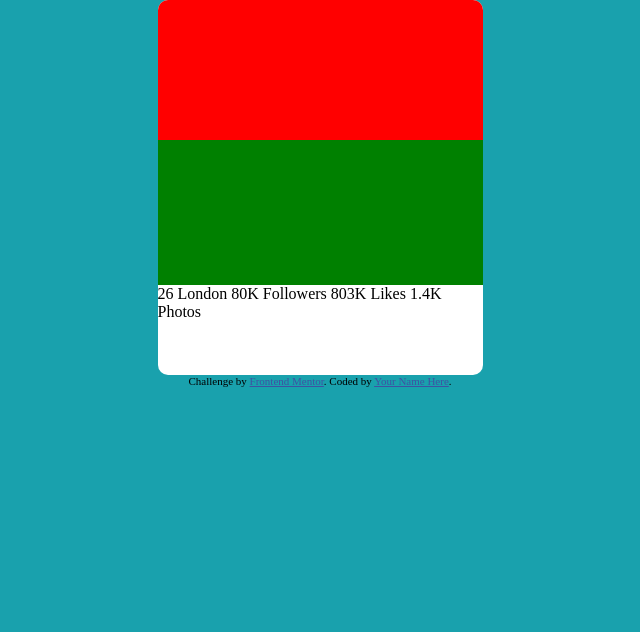
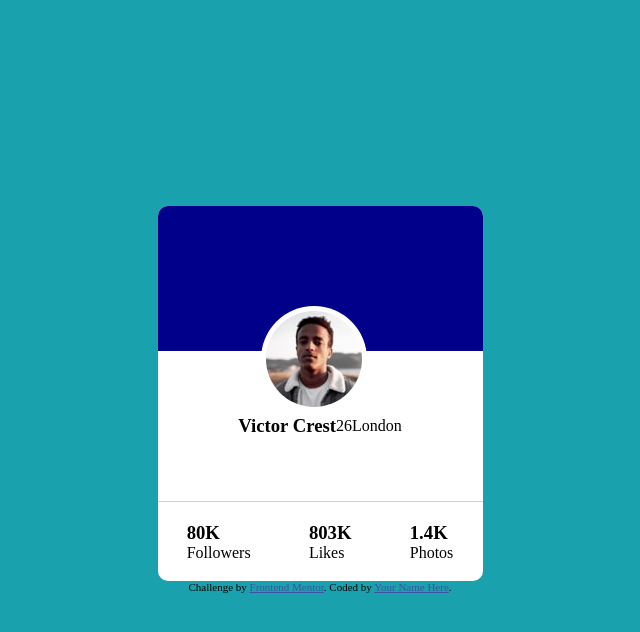
Before and after one commit to SilvioCalixto/profile-card-component, a plain HTML site: page index.html in a window 1280 px wide. Shown: the whole page, without its empty margins (320-960 px from the left). Drawn offline with Linux system fonts and the light colour scheme.

Commit message:
atualizei

```diff
--- a/assets/css/style.css
+++ b/assets/css/style.css
@@ -1,4 +1,4 @@
-
+@import url('https://fonts.googleapis.com/css2?family=Kumbh+Sans:wght@400;700&display=swap');
 
 * {
     margin: 0;
@@ -7,7 +7,7 @@
 
 body {
     background-color: #19a1ad;
-    height: calc(100vh -1px);
+    height: calc(100vh - 1px);
     display:flex;
     justify-content: center;
     align-items: center;
@@ -15,6 +15,7 @@ body {
 }
 
 .container {
+    position:relative;
     height: 375px;
     width: 325px;
     background-color:white;
@@ -23,16 +24,32 @@ body {
 }
 
 .div1 {
-    background-color: red;
-    height: 140px;
+    background-color: darkblue;
+    height: 145px;
     width: 100%;
     border-top-right-radius: 10px;
     border-top-left-radius: 10px;
 }
 .div2 {
-    background-color: green;
-    height: 145px;
+    height: 150px;
+    border-bottom: 1px solid lightgray;
+    display: flex;
+    align-items: center;
+    justify-content: center;
 }
 .div3 {
-    background-color: yellow;
+    height: 80px;
+    display: flex;
+    align-items: center;
+    justify-content: space-around;
 }
+
+.container img {
+    background-color: white;
+    position: absolute;
+    z-index: 1;
+    top: 100px;
+    right: 116px;
+    border-radius: 100%;
+    padding: 5px;
+}
--- a/index.html
+++ b/index.html
@@ -14,23 +14,33 @@
 <body>
   <div class="container">
 
-    <div class="div1"></div>
-    <div class="div2"></div>
-    <div class="div3"></div>
-    26
-    London
+    <img src="assets/images/image-victor.jpg" alt="">
 
-    80K
-    Followers
+    <div class="div1">
 
-    803K
-    Likes
+    </div>
+    <div class="div2">
+      <h3>Victor Crest</h3>
+      <p>26</p>
+      <p>London</p>
 
-    1.4K
-    Photos
+    </div>
+
+    <div class="div3">
+      <div class="n1">
+        <h3>80K</h3>
+        <p>Followers</p>
+      </div>
+      <div class="n2">
+        <h3>803K</h3>
+        <p>Likes</p>
+      </div>
+      <div class="n3">
+        <h3>1.4K</h3>
+        <p>Photos</p>
+      </div>
+    </div>
   </div>
-
-
   <div class="attribution">
     Challenge by <a href="https://www.frontendmentor.io?ref=challenge" target="_blank">Frontend Mentor</a>.
     Coded by <a href="#">Your Name Here</a>.
```
